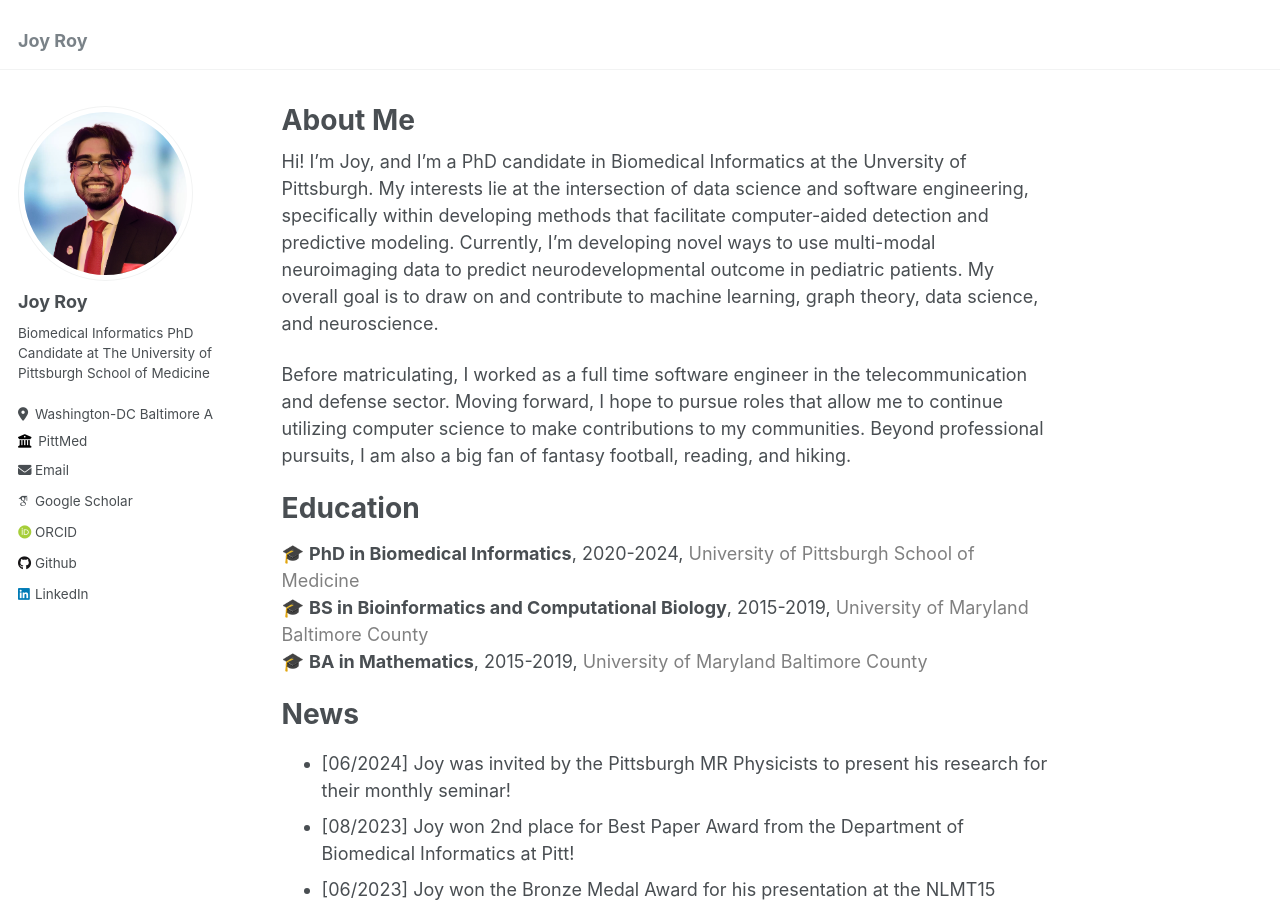
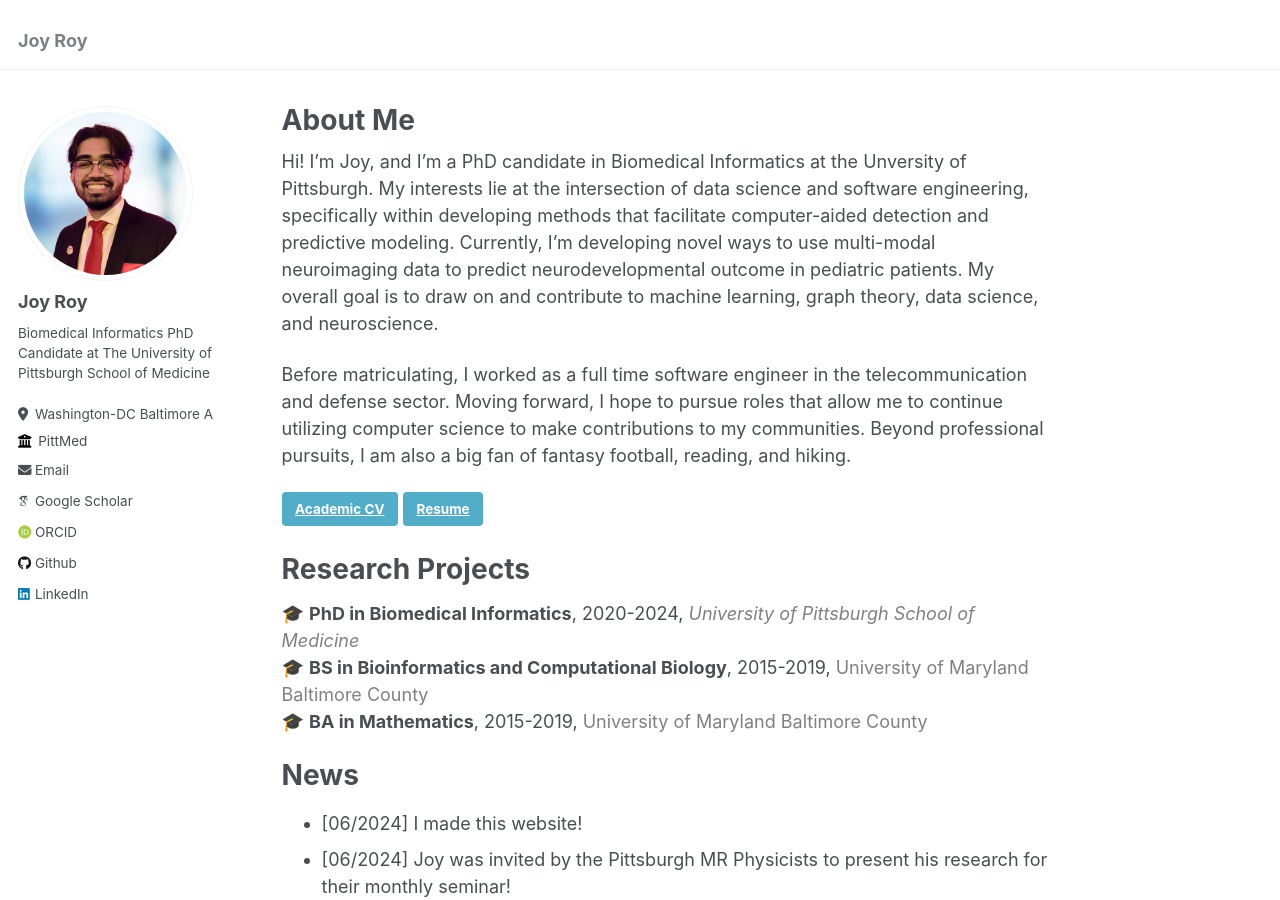
Before and after one commit to overjoyroy/overjoyroy.github.io, a Jekyll site: the page built from _pages/about.md, in a window 1280 px wide and 900 px high. Built offline with Jekyll 4.4.1, drawn with Linux system fonts in a browser that asks for light colours; some web fonts are replaced.

Commit message:
Add CV and Resume

```diff
--- a/_pages/about.md
+++ b/_pages/about.md
@@ -11,12 +11,15 @@ Hi! I'm Joy, and I'm a PhD candidate in Biomedical Informatics at the Unversity
 
 Before matriculating, I worked as a full time software engineer in the telecommunication and defense sector. Moving forward, I hope to pursue roles that allow me to continue utilizing computer science to make contributions to my communities. Beyond professional pursuits, I am also a big fan of fantasy football, reading, and hiking.
 
-# Education
-🎓 **PhD in Biomedical Informatics**, 2020-2024, <span style="color: grey;">University of Pittsburgh School of Medicine</span> \
+<a class="btn btn--light--outline btn--info" href="https://joyroy.org/files/cv2023.pdf">Academic CV</a> <a class="btn btn--light--outline btn--info" href="https://joyroy.org/files/resume2023.pdf">Resume</a>
+
+<h1>Research Projects</h1>
+🎓 **PhD in Biomedical Informatics**, 2020-2024, *<span style="color: grey;">University of Pittsburgh School of Medicine</span>* \
 🎓 **BS in Bioinformatics and Computational Biology**, 2015-2019, <span style="color: grey;">University of Maryland Baltimore County</span> \
 🎓 **BA in Mathematics**, 2015-2019, <span style="color: grey;">University of Maryland Baltimore County</span>
 
-# News
+<h1>News</h1>
+- [06/2024] I made this website!
 - [06/2024] Joy was invited by the Pittsburgh MR Physicists to present his research for their monthly seminar!
 - [08/2023] Joy won 2nd place for Best Paper Award from the Department of Biomedical Informatics at Pitt!
 - [06/2023] Joy won the Bronze Medal Award for his presentation at the NLMT15 Training Conference held in Stanford!
```
Also changed, not shown: 2 other files.
